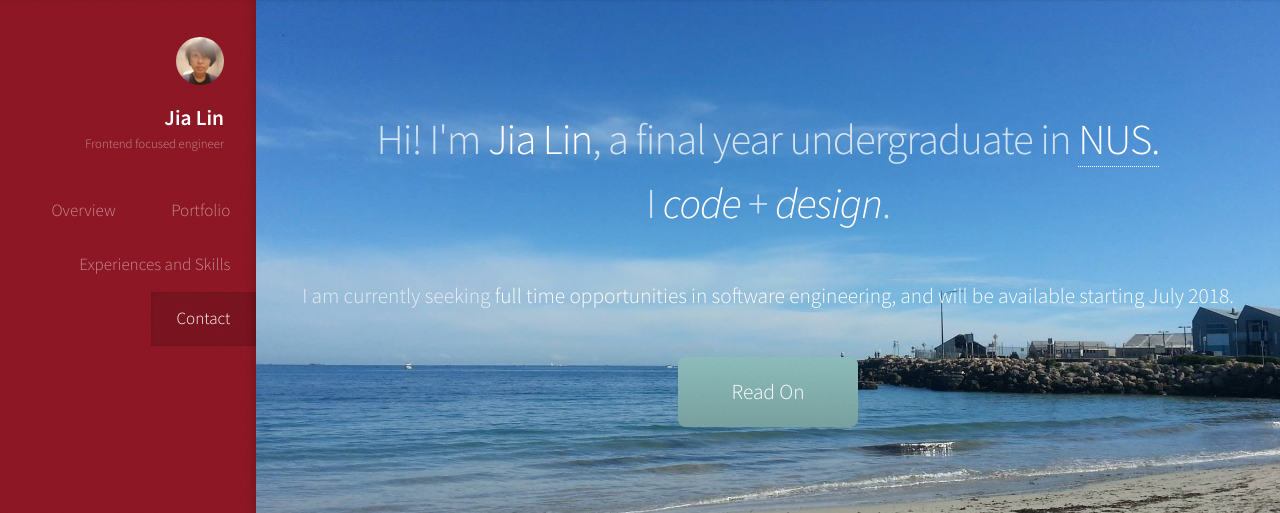
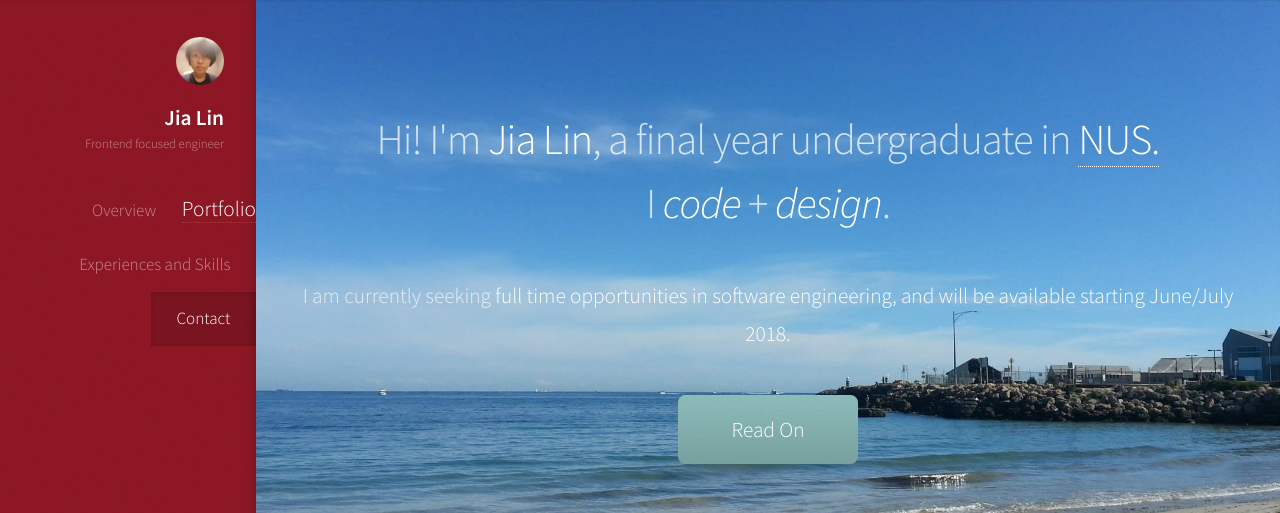
Before and after one commit to jlin95/jlin95.github.io, a Jekyll site: the page index.html, which Jekyll copies as it is, in a window 1280 px wide and 1400 px high. Shown: the top 513 px of the window. Built offline with Jekyll 4.4.1, drawn with Linux system fonts in a browser that asks for light colours; nearby versions of some CDN libraries; some of the changed text lies outside the part shown; grey boxes are pictures that could not be loaded.

Commit message:
Update index.html

```diff
--- a/index.html
+++ b/index.html
@@ -12,10 +12,8 @@
 	</head>
 	<body>
 
-		<!-- Header -->
 			<div id="header">
 				<div class="top">
-					<!-- Logo -->
 						<div id="logo">
 							<span class="image avatar48"><img class=
 							"img-circle" src="images/portrait.jpg" alt="" /></span>
@@ -23,56 +21,33 @@
 							<p>Frontend focused engineer</p>
 						</div>
 
-					<!-- Nav -->
 						<nav id="nav">
-							<!--
-
-								   <li><a href="http://foobar.tld" id="foobar-link" class="icon fa-whatever-icon-you-want"><span class="label">Foobar</span></a></li>
-
-							-->
 							<ul>
-								<li><a href="#personal-statement" id="personal-statement-link" class="skel-layers-ignoreHref">Overview</span></a></li>
-
+								<li><a href="#personal-statement" id="personal-statement-link" class="skel-layers-ignoreHref">Overview</span></a></li
 								<li><a href="#portfolio" id="portfolio-link" class="skel-layers-ignoreHref">Portfolio</span></a></li>
-
 								<li><a href="#skills" id="skills-link" class="skel-layers-ignoreHref">Experiences and Skills</span></a></li>
-
 								<li><a href="#contact" id="contact-link" class="skel-layers-ignoreHref">Contact</span></a></li>
 							</ul>
 						</nav>
-
 				</div>
 
 				<div class="bottom">
-
-					<!-- Social Icons -->
 						<ul class="icons">
-
 							<li><a href="http://www.github.com/jlin95" target="_blank" class="icon fa-github"><span class="label">Github</span></a></li>
 							<li><a href="http://www.jliny.carbonmade.com" target="_blank" class="icon fa-dribbble"><span class="label">Carbonmade</span></a></li>
 							<li><a href="mailto:leeway95@gmail.com?Subject=Hello%20again" target="_blank" class="icon fa-envelope"><span class="label">Email</span></a></li>
 						</ul>
-
 				</div>
-
 			</div>
 
-		<!-- Main -->
 			<div id="main">
-
-				<!-- Intro -->
 					<section id="top" class="one dark cover">
 						<div class="container">
-
 							<header>
 								<h2 class="alt">Hi! I'm <strong>Jia Lin</strong>, a final year undergraduate in <a href="http://nus.edu.sg" target="_blank">NUS.</a></h2>
 								<h2>I<em><strong> code</em></strong> + <em><strong>design</em></strong>.</h2>
-
-
 							</header>
-
-							<p>I am currently seeking <strong>full time opportunities<strong> in software engineering, and will be available starting July 2018.</p>
-
+							<p>I am currently seeking <strong>full time opportunities<strong> in software engineering, and will be available starting June/July 2018.</p>
 							<footer>
 								<a href="#portfolio" class="button scrolly">Read On</a>
 							</footer>
@@ -89,11 +64,10 @@
 				    				<img src="https://maxcdn.icons8.com/Color/PNG/96/Music/autograph-96.png" width="96">
 				    			</span>
 				    			<h2 class="alt">OVERVIEW</h2></head></header>
-				    		<p align="justify">I discovered my passion for user interface design and user experience while going through various types of courses in college. Having gone through courses in <a href="http://tinyurl.com/gamemodule" target="_blank">game design</a> and <a href="http://tinyurl.com/hci-computing" target="_blank">human-computer interaction</a> had exposed me to the world of design, and its importance in creating products that are user-centered. My goal by the end of my undergraduate journey is to be able to combine both code and design together well, creating the most optimal user experiences.</p>
-
-				    		<p align="justify">In my spare time, I try to complete side projects and tutorials in front-end development. For example, recently I completed a tutorial in converting a Photoshop design to a HTML template, with a different touch through external libraries. I have recently taken up the challenge to pick up AngularJS on the go through online tutorials as well.</p>
-
-				    		</div>
+										<p align="justify">I discovered my passion for user interface design and user experience while going through various types of courses in college. Having gone through courses in <a href="http://tinyurl.com/gamemodule" target="_blank">game design</a> and <a href="http://tinyurl.com/hci-computing" target="_blank">human-computer interaction</a> had exposed me to the world of design, and its importance in creating products that are user-centered. My goal by the end of my undergraduate journey is to be able to combine both code and design together well, creating the most optimal user experiences.</p>
+										<p align="justify">I care about writing clean and maintainable code.</p>
+										<p align="justify">This site is a constant work in progress as I will add tweaks and features and new stylings along the way.</p>
+				    	 </div>
 				    	</section>
 
 				<!-- Portfolio -->
@@ -111,21 +85,20 @@
 
 							<div class="row">
 
-								<!--<div class="4u 12u$(mobile)">-->
 									<article class="item">
 										<a href="https://jliny.carbonmade.com/projects/5871603" target="_blank" class="image fit"><img src="images/ninja_roar.jpg" alt="" /></a>
 										<header>
-											<h3>Illustrator Work - Ninjas at Work</h3>
-											<h3>This is my first foray into Illustrator work. You may view this image in the link as well!</h3>
+											<h4>Illustrator Work - Ninjas at Work</h4>
+											<h4>This is my first foray into Illustrator work. You may view this image in the link as well!</h4>
 										</header>
 									</article>
 
 									<article class="item">
 										<a href="https://natx.xyz/CatCors/" target="_blank" class="image fit"><img src="images/CatCors.png" alt="" /></a>
 										<header>
-											<h3>CatCors - Static website (Bootstrap) built in < 24 hours as part of a hackathon</h3>
-											<h3>CatCors allows users to perform a series of actions on the application’s homepage to secure their NUS modules.</h3>
-											<h3>Code repo <a href="https://github.com/Nattaro13/CatCors" target="_blank"> here</a>. I was one of the team members and contributor.</h3>
+											<h4>CatCors - Static website (Bootstrap) built in < 24 hours as part of a hackathon</h4>
+											<h4>CatCors allows users to perform a series of actions on the application’s homepage to secure their NUS modules.</h4>
+											<h4>Code repo <a href="https://github.com/Nattaro13/CatCors" target="_blank"> here</a>. I was one of the team members and contributor.</h4>
 										</header>
 									</article>
 									<article class="item">
@@ -133,46 +106,36 @@
 									    <img src="images/login_combined.png" alt="" /></a>
 										<header>
 											<!--carousel-->
-											<h3>Made an Android application in a team of 2 from May 2015 to Aug 2015. Was in charge of integrating Google Maps API into the application.</h3>
-											<h3>Named HungryStillMustWait, our application is designed to let office workers pick their lunchspots through viewing queue timings of these places,
-											through user-generated input.</h3>
-											<h3>Currently in the process of <strong>redesigning UI</strong> for the application, rest of the screens are on <a href="https://www.behance.net/gallery/36063241/Restaurant-Queue-Android-App-UI-Redesign" target="_blank">Behance.</a></h3>
-											<h3>The above are the home screen wireframe and mockup.</h3>
+											<h4>Made an Android application in a team of 2 from May 2015 to Aug 2015. Was in charge of integrating Google Maps API into the application.</h4>
+											<h4>Named HungryStillMustWait, our application is designed to let office workers pick their lunchspots through viewing queue timings of these places,
+											through user-generated input.</h4>
+											<h4>Currently in the process of <strong>redesigning UI</strong> for the application, rest of the screens are on <a href="https://www.behance.net/gallery/36063241/Restaurant-Queue-Android-App-UI-Redesign" target="_blank">Behance.</a></h4>
+											<h4>The above are the home screen wireframe and mockup.</h4>
 										</header>
 									</article>
 									<article class="item">
-										<!-- <a href="#" class="image fit"> --><img class="image fit" src="images/splash_screen_2.png" alt="" /></a>
+										<img class="image fit" src="images/splash_screen_2.png" alt="" /></a>
 										<header>
-											<!--make a popup and carousel -->
-											<h3>Cats & Dogs, a single-level game made using Unity 5. I was lead programmer on the team of 4. Done in Unity, C#, Javascript, over a span of 6 weeks. Above is the splash screen of our game.</h3>
-											<h3>A demo of the game in action can be viewed <a href="http://tiny.cc/catsdogs" target="_blank">here</a>! A copy of the game can be provided based on request :)</h3>
+											<h4>Cats & Dogs, a single-level game made using Unity 5. I was lead programmer on the team of 4. Done in Unity, C#, Javascript, over a span of 6 weeks. Above is the splash screen of our game.</h4>
+											<h4>A demo of the game in action can be viewed <a href="http://tiny.cc/catsdogs" target="_blank">here</a>! A copy of the game can be provided based on request :)</h4>
 										</header>
 									</article>
 									</div>
-								<!-- </div> -->
-
-							<!--</div>-->
-
 						</div>
 					</section>
 
-				<!-- About Me -->
 					<section id="skills" class="three">
 						<div class="container">
 
 							<header>
 
-									<!-- Google Code icon by Icons8 -->
 									<span>
 										<img src="https://maxcdn.icons8.com/Color/PNG/96/Logos/google_code-96.png" title="Google Code" width="96">
 									</span>
 									<h2>EXPERIENCES + SKILLS</h2>
 							</header>
 
-							<!-- <a href="#" class="image featured"><img src="images/pic08.jpg" alt="" /></a> -->
-
 							<p align="justify">I have had prior experience interning at a web and mobile development company, where I took on the tasks of ensuring the responsiveness of the client’s websites across various devices such as kiosks, web and mobile browsers.</p>
-
 							<p align="justify">Throughout my stint there, I was constantly challenged in my ways of thinking towards UI/UX design as well as its combination with front-end development, and that made me more convinced to take on the exciting challenges in these two main areas.</p>
 
 							<ul>
```
